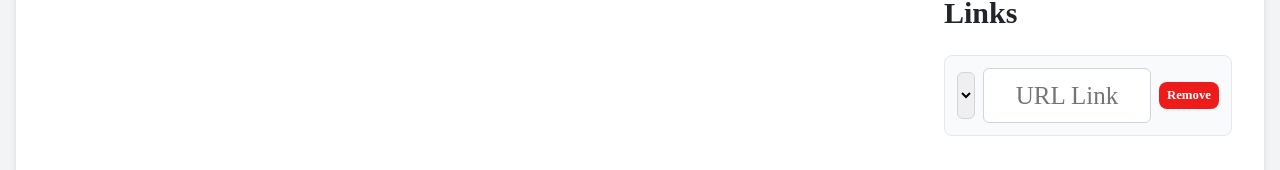
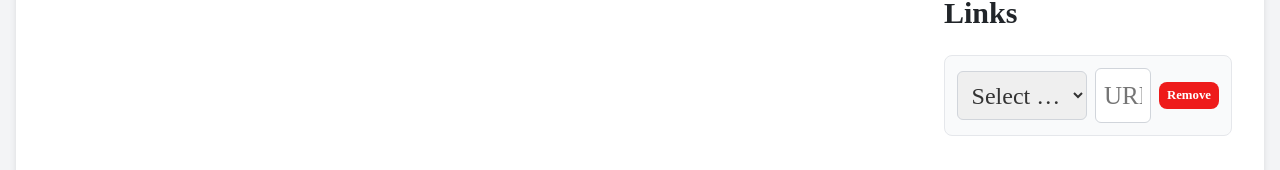
Before and after one commit to AsahH12/csxposure, a Next.js app: page /ProfileEditPage in a window 1280 px wide. Shown: the part 851-1021 px from the top of the page. Built offline with nearby package versions, Linux system fonts and the light colour scheme; no server answers; a web font is replaced by a local one.

Commit message:
small stuff

```diff
--- a/app/ProfileEditPage/profileEdit.module.css
+++ b/app/ProfileEditPage/profileEdit.module.css
@@ -239,6 +239,16 @@ html, body, #__next {
   border-radius: 0.375rem;
   flex: 1;
   text-align: center;
+}
+
+.linkGroup select.inputField {
+  padding: 0.6rem;
+  height: auto;
+  font-size: 1.5rem;
+  color: #333;
+  min-width: 130px;
+  text-overflow: ellipsis; /* Add ellipsis for long text */
+  overflow: hidden;
 }
 
 .bioField {
```
